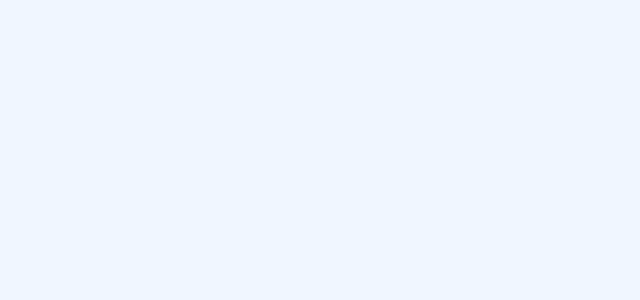
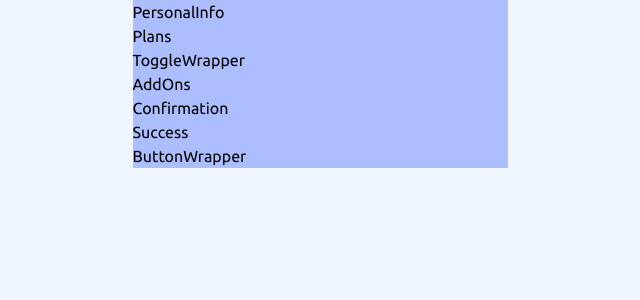
Before and after one commit to jumaHarun/multiStepFormReact, a React (Vite) app: page / in a window 1280 px wide. Shown: the top 300 px of the page, without its empty margins (320-960 px from the left). Built offline with nearby package versions, Linux system fonts and the light colour scheme.

Commit message:
created form components

```diff
--- a/src/App.tsx
+++ b/src/App.tsx
@@ -1,4 +1,5 @@
 import './App.css';
+import { MultiStepForm } from './components/form/MultiStepForm';
 
 function App() {
     return (
@@ -6,7 +7,9 @@ function App() {
             <div className="container">
                 <nav className="form-tracker bg-accent-900"></nav>
 
-                <main className="main bg-accent-300"></main>
+                <main className="main bg-accent-300">
+                    <MultiStepForm />
+                </main>
             </div>
         </>
     );
--- /dev/null
+++ b/src/components/form/MultiStepForm.tsx
@@ -0,0 +1,19 @@
+import { ButtonWrapper } from '../ui/ButtonWrapper';
+import { AddOns } from './fomSteps/AddOns';
+import { Confirmation } from './fomSteps/Confirmation';
+import { PersonalInfo } from './fomSteps/PersonalInfo';
+import { Plans } from './fomSteps/Plans';
+import { Success } from './fomSteps/Success';
+
+export const MultiStepForm = () => {
+    return (
+        <>
+            <PersonalInfo />
+            <Plans />
+            <AddOns />
+            <Confirmation />
+            <Success />
+            <ButtonWrapper/>
+        </>
+    );
+};
--- /dev/null
+++ b/src/components/form/fomSteps/AddOns.tsx
@@ -0,0 +1,3 @@
+export const AddOns = () => {
+    return <div>AddOns</div>;
+};
--- /dev/null
+++ b/src/components/form/fomSteps/Confirmation.tsx
@@ -0,0 +1,3 @@
+export const Confirmation = () => {
+    return <div>Confirmation</div>;
+};
--- /dev/null
+++ b/src/components/form/fomSteps/PersonalInfo.tsx
@@ -0,0 +1,3 @@
+export const PersonalInfo = () => {
+    return <div>PersonalInfo</div>;
+};
--- /dev/null
+++ b/src/components/form/fomSteps/Plans.tsx
@@ -0,0 +1,10 @@
+import { ToggleWrapper } from '../../ui/ToggleWrapper';
+
+export const Plans = () => {
+    return (
+        <div>
+            Plans
+            <ToggleWrapper />
+        </div>
+    );
+};
--- /dev/null
+++ b/src/components/form/fomSteps/Success.tsx
@@ -0,0 +1,3 @@
+export const Success = () => {
+    return <div>Success</div>;
+};
--- /dev/null
+++ b/src/components/ui/ButtonWrapper.tsx
@@ -0,0 +1,3 @@
+export const ButtonWrapper = () => {
+    return <div>ButtonWrapper</div>;
+};
--- /dev/null
+++ b/src/components/ui/ToggleWrapper.tsx
@@ -0,0 +1,3 @@
+export const ToggleWrapper = () => {
+    return <div>ToggleWrapper</div>;
+};
```
